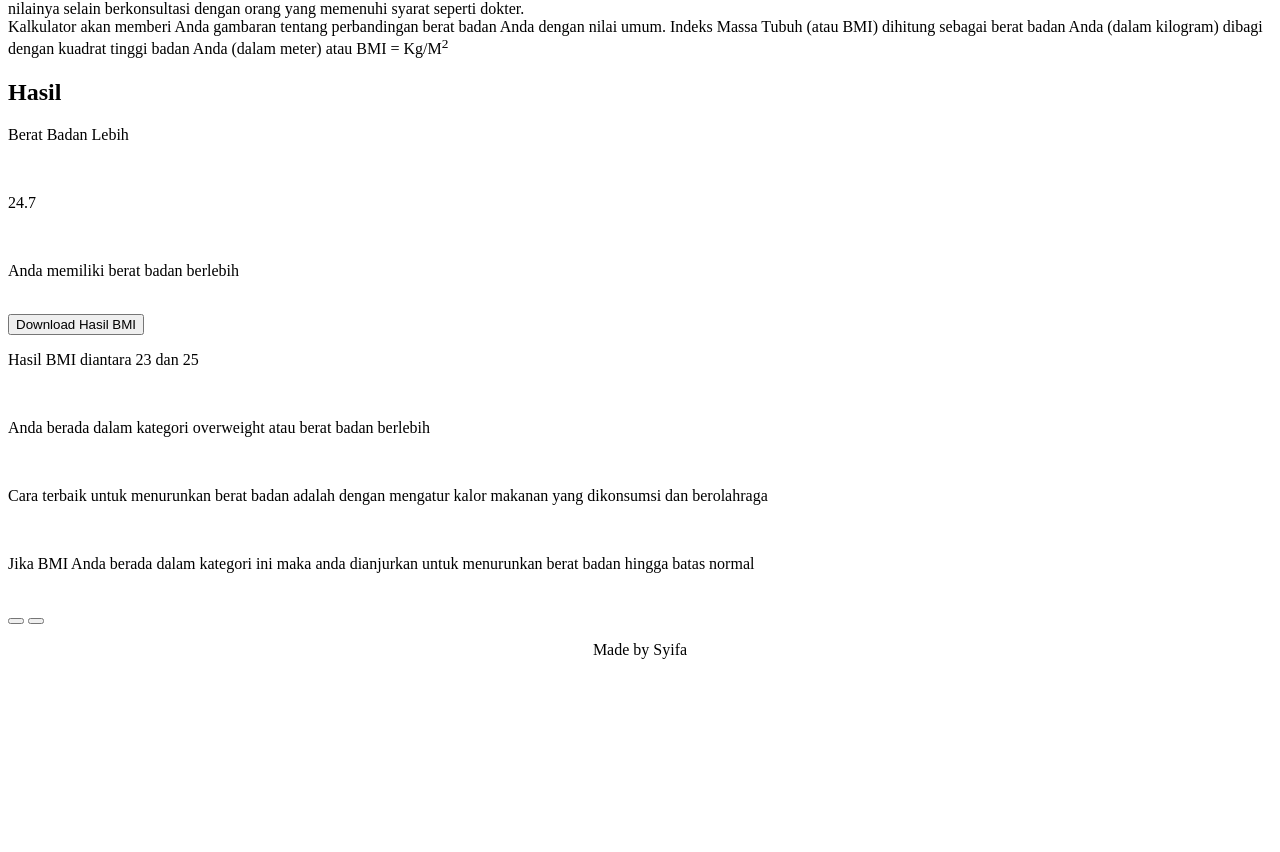
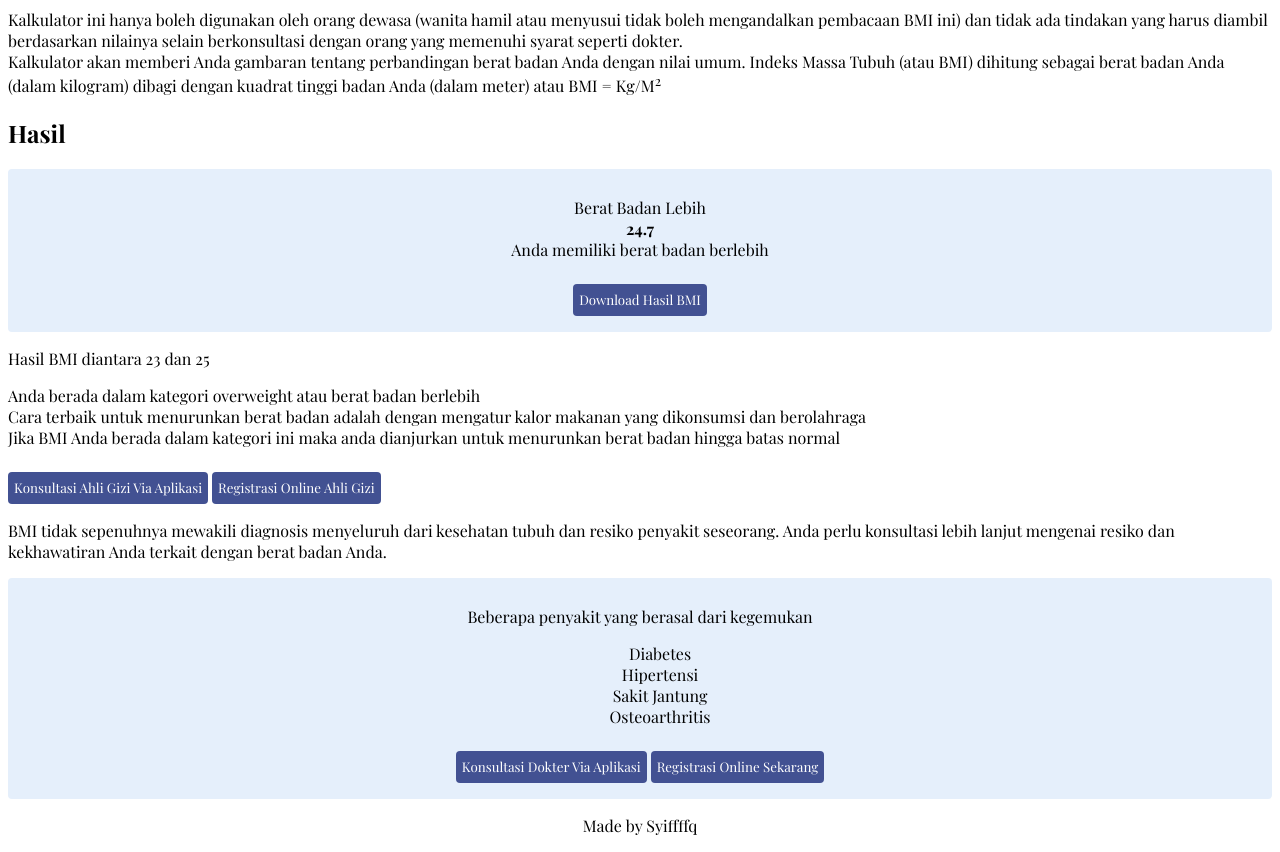
Before and after one commit to revou-fundamental-course/5-aug-24-syifaaqolbiyah, a plain HTML site: page index.html in a window 1280 px wide. Shown: the part 817-1669 px from the top of the page. Before the commit the page ends 1492 px from the top, so only its background shows below. Drawn offline with nearby package versions, Linux system fonts and the light colour scheme; a web font is replaced by a local one.

Commit message:
nambahin fitur

```diff
--- a/css/style.css
+++ b/css/style.css
@@ -1,16 +1,18 @@
 /* ini css */
+
+*{
+    font-family: "Playfair Display", serif;
+    font-optical-sizing: auto;
+}
 
 .main-title{
     text-align: center;
 }
 
-main{
-    /* display: flex; */
-}
-
-form{
+.bg-container{
     padding: 12px;
-    background-color: aliceblue;
+    background-color: rgba(229, 239, 251, 1);
+    border-radius: 4px;
 }
 
 aside{
@@ -28,13 +30,23 @@ aside{
     margin-bottom: 4px;
 }
 
-.bg-cornsilk{
-    background-color: cornsilk;
+.bg-blue{
+    background-color: rgba(66, 81, 146, 1);
+    color: white;
 }
 
 .bg-reset{
-    background-color: red;
-    color: white;
+    background-color: white;
+    color: black;
+    ;
+}
+
+.bg-blue:hover{
+    background-color: rgba(32, 49, 74, 1);
+}
+
+.bg-reset:hover{
+    background-color: rgba(176, 208, 233, 1);
 }
 
 input[type=number]{
@@ -47,6 +59,14 @@ input[type=number]{
     box-sizing: border-box;
 }
 
+.center{
+    text-align: center;
+}
+
+ul{
+    list-style-type: none;
+}
+
 footer{
     text-align: center;
 }
--- a/index.html
+++ b/index.html
@@ -5,6 +5,9 @@
     <meta name="viewport" content="width=device-width, initial-scale=1.0">
     <title>Kalkulator BMI</title>
     <link rel="stylesheet" href="css\style.css">
+    <link rel="preconnect" href="https://fonts.googleapis.com">
+    <link rel="preconnect" href="https://fonts.gstatic.com" crossorigin>
+    <link href="https://fonts.googleapis.com/css2?family=Playfair+Display:ital,wght@0,400..900;1,400..900&display=swap" rel="stylesheet">
 </head>
 <body>
     <header>
@@ -20,10 +23,9 @@
                 </p>
             </section>
 
-            <form action="">
+            <form action="" class="bg-container">
                 <div>
                     <h3>Jenis Kelamin</h3>
-
                     <input type="radio" name="jenis-kelamin" id="laki-laki" value="laki-laki">
                     <label for="laki-laki">Laki-laki</label>
 
@@ -47,7 +49,7 @@
                 </div>
 
                 <div class="form-btn-container">
-                    <button class="button bg-cornsilk">Hitung BMI</button>
+                    <button class="button bg-blue">Hitung BMI</button>
                     <button class="button bg-reset">Reset</button>
                 </div>
             </form>
@@ -63,7 +65,6 @@
                         <li>Menentukan kategori berat badan ideal atau tidak</li>
                         <li>Mempersiapkan program penurunan berat badan</li>
                     </ol>
-                    <br>
                     Kalkulator ini hanya boleh digunakan oleh orang dewasa (wanita hamil atau menyusui tidak boleh mengandalkan pembacaan BMI ini)
                     dan tidak ada tindakan yang harus diambil berdasarkan nilainya selain berkonsultasi dengan orang yang memenuhi syarat seperti dokter.
                     <br>
@@ -74,38 +75,64 @@
             </section>
 
             <section>
-                <h2>Hasil</h2>
-                <div>
-                    <p>Berat Badan Lebih</p><br>
-                    <p>24.7</p><br>
-                    <p>Anda memiliki berat badan berlebih</p><br>
-                </div>
-                <button>Download Hasil BMI</button>
-            </section>
+                <header>
+                    <h2>Hasil</h2>
+                </header>
 
-            <section>
-                <p>Hasil BMI diantara 23 dan 25</p><br>
-                <p>Anda berada dalam kategori overweight atau berat badan berlebih</p><br>
-                <p>Cara terbaik untuk menurunkan berat badan adalah dengan mengatur kalor makanan yang dikonsumsi
-                    dan berolahraga
-                </p><br>
-                <p>Jika BMI Anda berada dalam kategori ini maka anda dianjurkan untuk menurunkan berat badan
-                    hingga batas normal
-                </p><br>
-                <div>
-                    <button></button>
-                    <button></button>
+                <div class="bg-container center">
+                    <div>
+                        <p>Berat Badan Lebih<br>
+                        <b>24.7</b><br>
+                        Anda memiliki berat badan berlebih</p>
+                    </div>
+
+                    <div class="form-btn-container">
+                        <button class="button bg-blue">Download Hasil BMI</button>
+                    </div>
                 </div>
             </section>
 
             <section>
+                <p>Hasil BMI diantara 23 dan 25</p>
 
+                <p>Anda berada dalam kategori overweight atau berat badan berlebih<br>
+                    Cara terbaik untuk menurunkan berat badan adalah dengan mengatur kalor makanan yang dikonsumsi
+                    dan berolahraga<br>
+                    Jika BMI Anda berada dalam kategori ini maka anda dianjurkan untuk menurunkan berat badan
+                    hingga batas normal
+                </p>
+
+                <div class="form-btn-container">
+                    <button class="button bg-blue">Konsultasi Ahli Gizi Via Aplikasi</button>
+                    <button class="button bg-blue">Registrasi Online Ahli Gizi</button>
+                </div>
+
+                <p>BMI tidak sepenuhnya mewakili diagnosis menyeluruh dari kesehatan tubuh dan resiko penyakit
+                    seseorang. Anda perlu konsultasi lebih lanjut mengenai resiko dan kekhawatiran Anda terkait
+                    dengan berat badan Anda.
+                </p>
             </section>
 
+            <section class="bg-container center">
+                <p>
+                    Beberapa penyakit yang berasal dari kegemukan
+                    <ul>
+                        <li>Diabetes</li>
+                        <li>Hipertensi</li>
+                        <li>Sakit Jantung</li>
+                        <li>Osteoarthritis</li>
+                    </ul>
+                </p>
+
+                <div class="form-btn-container">
+                    <button class="button bg-blue">Konsultasi Dokter Via Aplikasi</button>
+                    <button class="button bg-blue">Registrasi Online Sekarang</button>
+                </div>
+            </section>
     </main>
 
     <footer>
-        <p>Made by Syifa</p>
+        <p>Made by Syiffffq</p>
     </footer>
 </body>
 </html>
```
